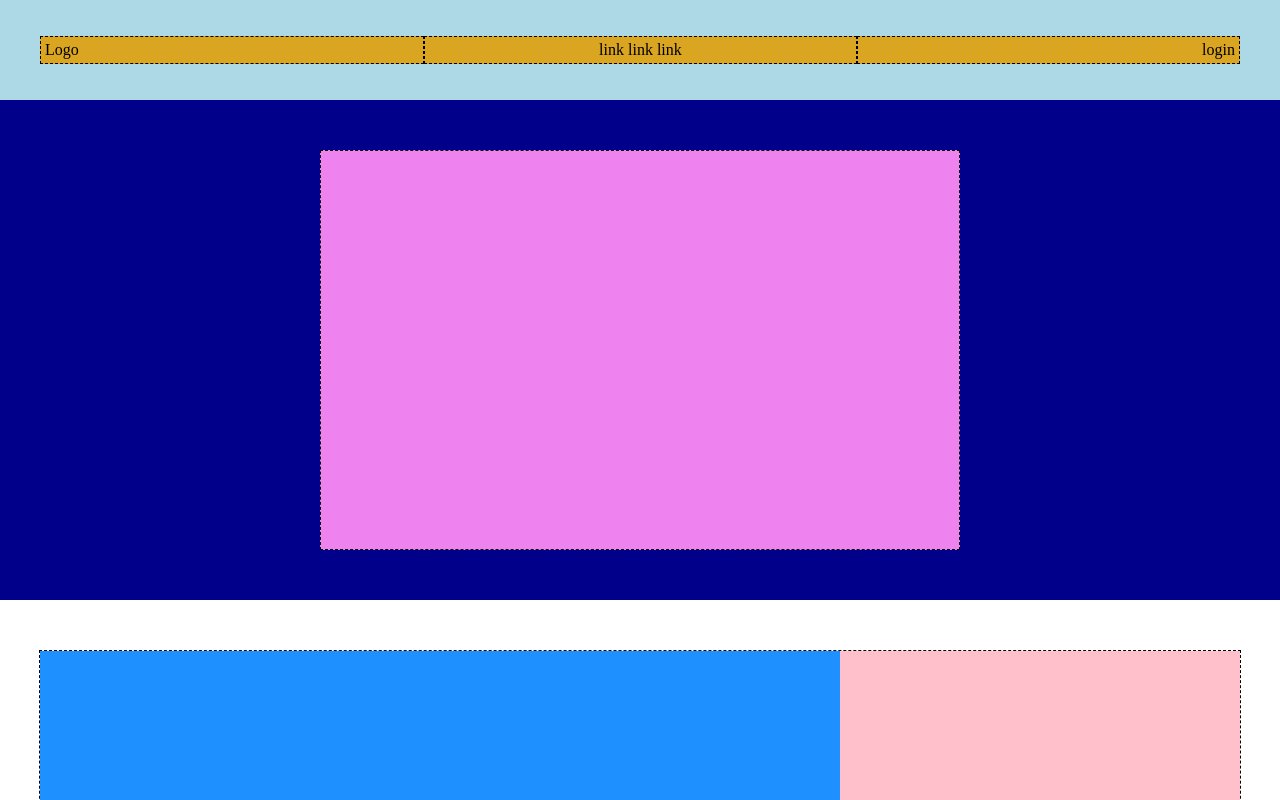
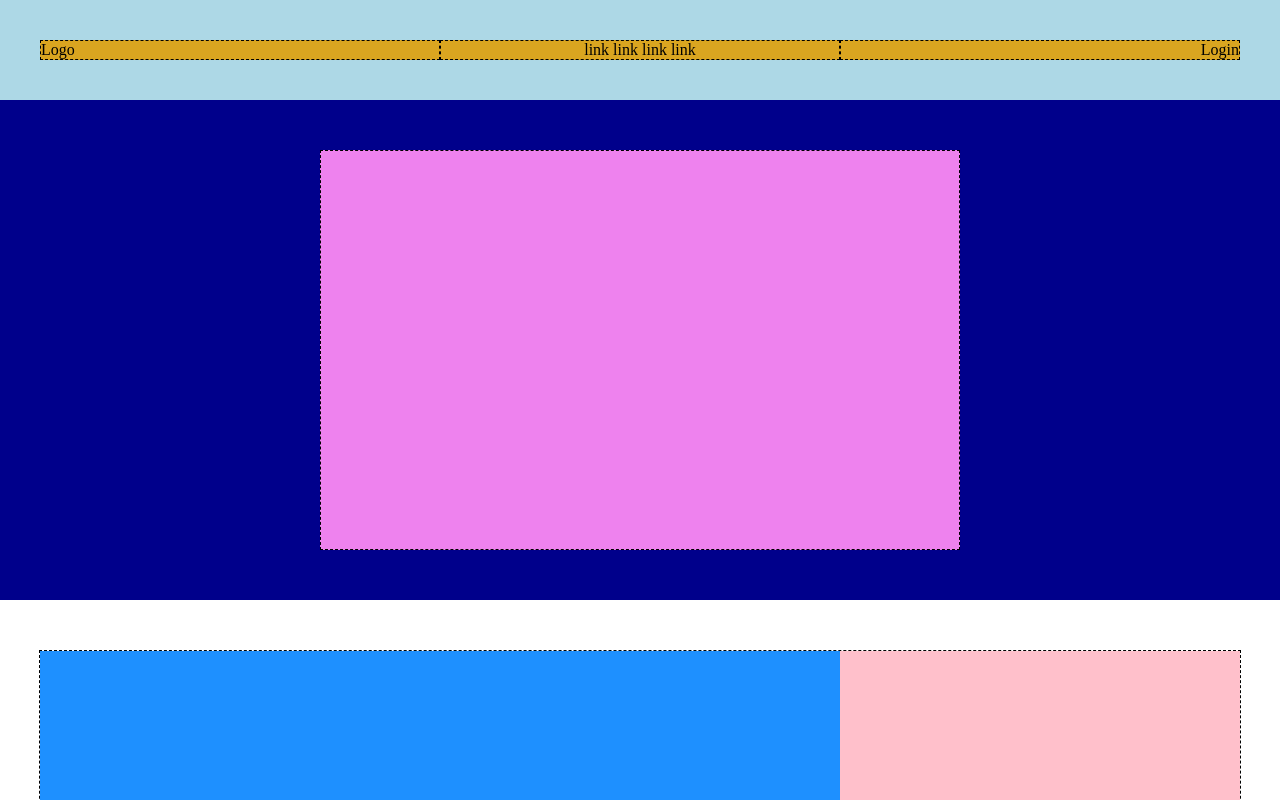
Before and after one commit to MichaelMantovani/htmlcss-struttura-discord, a plain HTML site: page index.html in a window 1280 px wide. Shown: the top 800 px of the page. Drawn offline with Linux system fonts and the light colour scheme.

Commit message:
Corrected header

```diff
--- a/CSS/style.css
+++ b/CSS/style.css
@@ -99,34 +99,28 @@
 /* HEADER */
 
 header{
-  height: 100px;
   background-color: var(--bgcolor-header);
-  display: flex;
-  justify-content: center;
-  align-items: center;
   }
 
+  .navbar{
+    height: 100px;
+    display: flex;
+    justify-content: space-between;
+    align-items: center;
+  }
 
-.header{
-  background-color: var(--bgcolor-yellow);
-  display: flex;
-}
+  .navbar div{
+    background-color: var(--bgcolor-yellow);
+    flex-basis: 34%;
+  }
 
-.hd-nav{
-  display: flex;
-  justify-content: center;
-}
+  .navmenu{
+    text-align: center;
+  }
 
-.login{
-  display: flex;
-  justify-content: flex-end;
-}
-
-/* POTREI ANCHE DARE UN HEIGHT ALLA CLASSE LOGO, NAV E LOGIN. */
-.logo, .hd-nav, .login{
-  padding: 4px;
-}
-
+  .navlogin{
+    text-align: right;
+  }
 
 /* MAIN */
 
--- a/index.html
+++ b/index.html
@@ -9,28 +9,12 @@
 </head>
 <body>
 
-
+    <!-- Navigatio bar -->
   <header>
-    <div class="container">
-
-        <!-- Start header menu -->
-      <div class="header">
-
-        <!-- Logo section -->
-        <div class="logo bd-black flex-grw-1">
-          <div>Logo</div>
-        </div>
-
-        <!-- Navigation section -->
-        <nav class="hd-nav bd-black flex-grw-1">
-          <div>link link link</div>
-        </nav>
-
-        <!-- Login section  -->
-        <div class="login bd-black flex-grw-1">
-          <div>login</div>
-        </div>
-      </div>
+    <div class="navbar container">
+      <div class="nav-logo bd-black">Logo</div>
+      <div class="navmenu bd-black">link link link link</div>
+      <div class="navlogin bd-black">Login</div>
     </div>
   </header>
 
```
